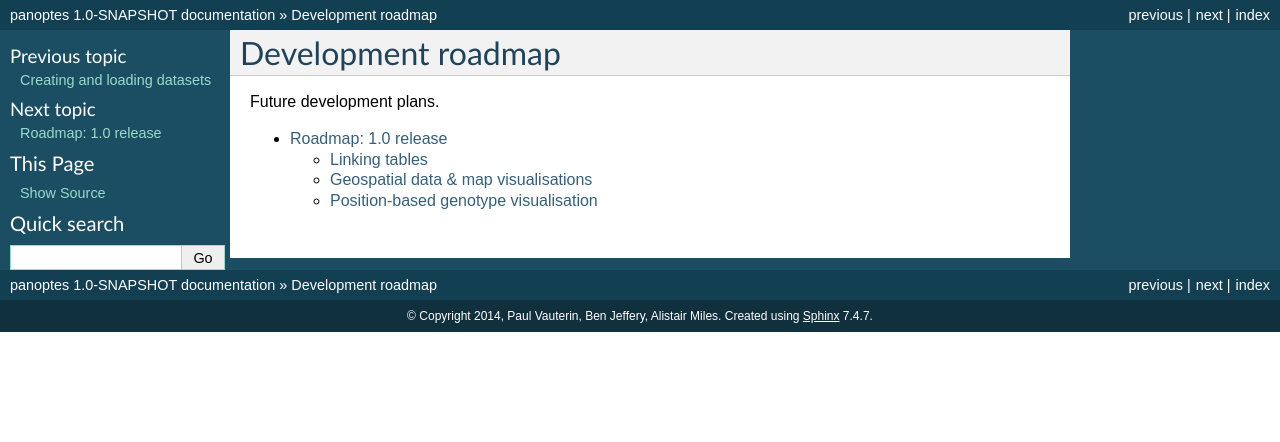
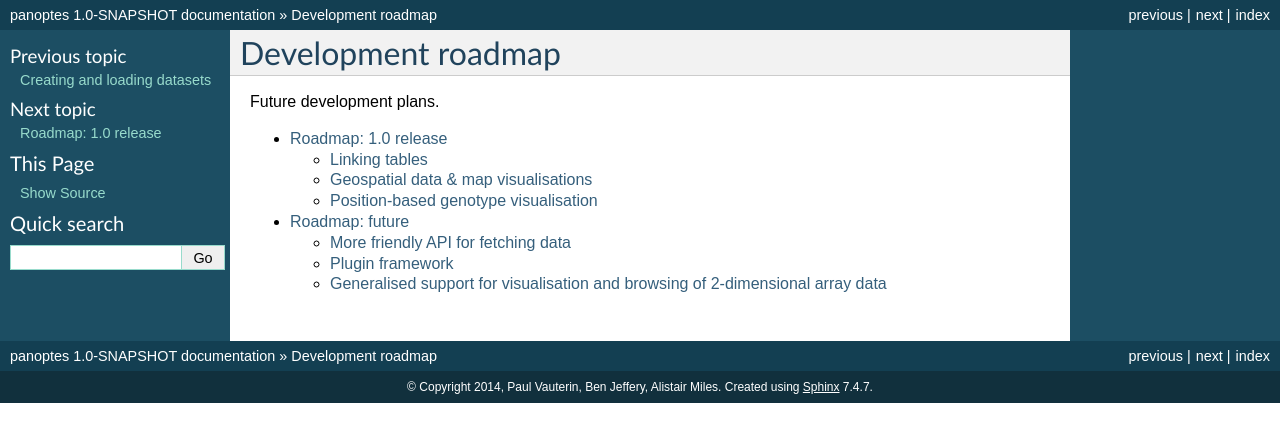
Before and after one commit to cggh/panoptes, a Sphinx documentation site: the page built from documentation/roadmap.rst, in a window 1280 px wide. Shown: the top 442 px of the page. Built offline with Sphinx 7.4.7, drawn with Linux system fonts in a browser that asks for light colours.

Commit message:
future roadmap doco

```diff
--- a/documentation/roadmap.rst
+++ b/documentation/roadmap.rst
@@ -7,3 +7,4 @@ Future development plans.
    :maxdepth: 2
 
    roadmap_1_0
+   roadmap_future
--- /dev/null
+++ b/documentation/roadmap_future.rst
@@ -0,0 +1,25 @@
+Roadmap: future
+===============
+
+Collected ideas for future releases.
+
+
+More friendly API for fetching data
+-----------------------------------
+
+Self-documenting REST API for serving data, with more
+developer-friendly URLs and other return formats e.g. JSON.
+
+
+Plugin framework
+----------------
+
+Implement and document a framework for extending functionality in the
+panoptes UI via JavaScript files, which could be provided by a user
+alongside data in the shared filesystem.
+
+
+Generalised support for visualisation and browsing of 2-dimensional array data
+------------------------------------------------------------------------------
+
+@@TODO
```
